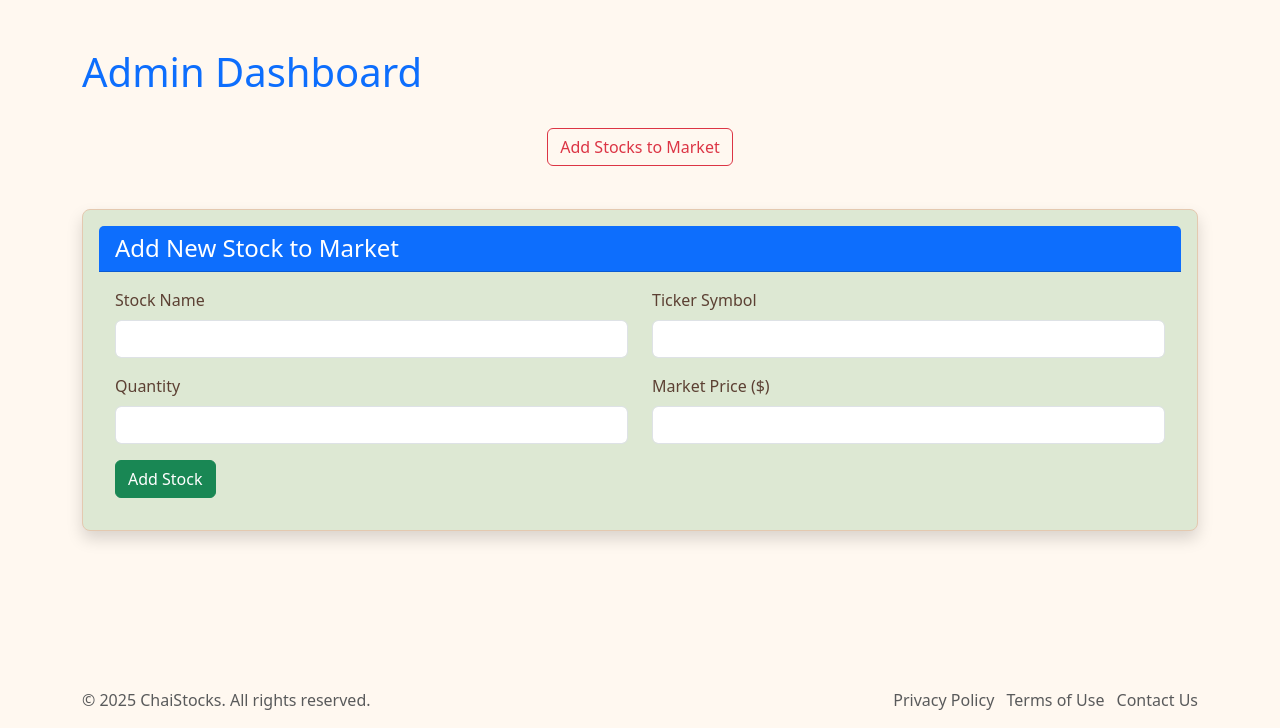
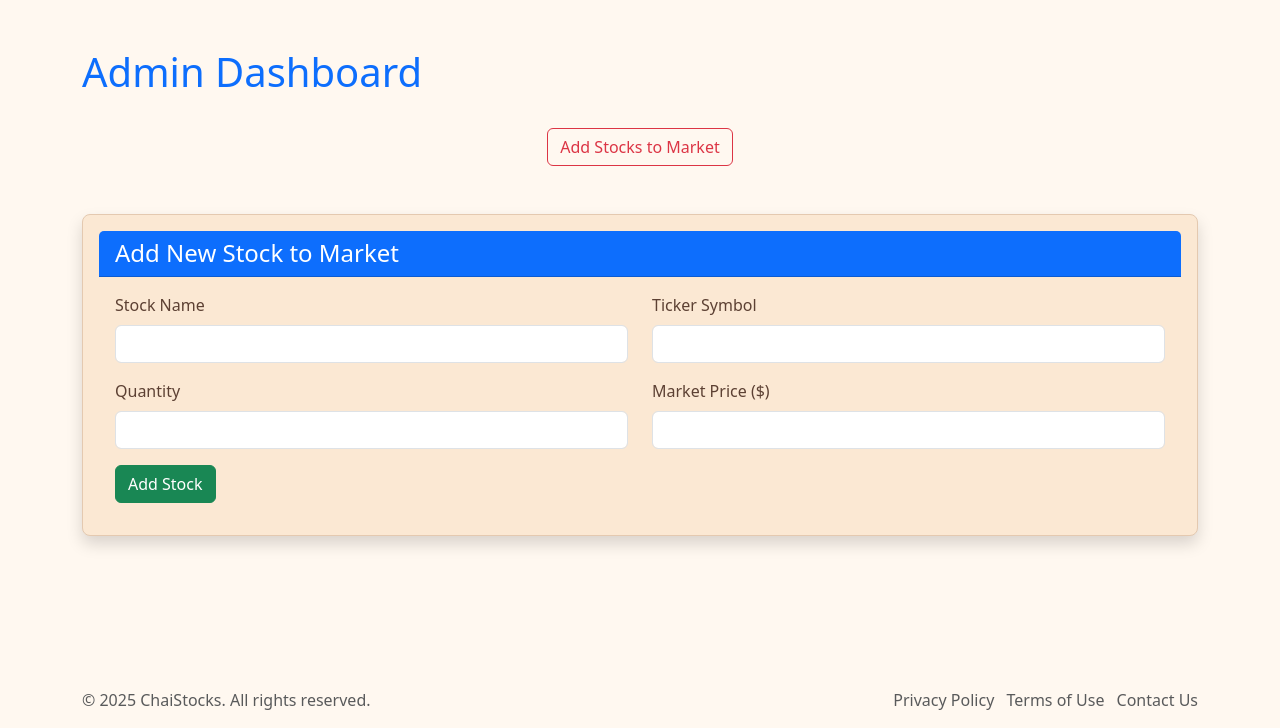
Before and after one commit to JelleJello/401-Project-Repo, a Flask app: page /createstocks in a window 1280 px wide, with the pointer over the restyled element. Shown: the part 72-800 px from the top of the page. Run offline with Flask 3, Linux system fonts and the light colour scheme; some libraries are stand-ins or nearby versions.

Commit message:
removed .card hover style
it looked weird and unnecessary

```diff
--- a/static/css/style.css
+++ b/static/css/style.css
@@ -49,12 +49,6 @@ footer a:hover {
   margin-bottom: 20px;
 }
 
-.card:hover {
-  transform: translateY(-5px);
-  box-shadow: 0 4px 8px rgba(0, 0, 0, 0.1);
-  background-color: #DDE8D3;
-}
-
 /* button styles */
 .btn-warning {
   background-color: #FFB347;
```
